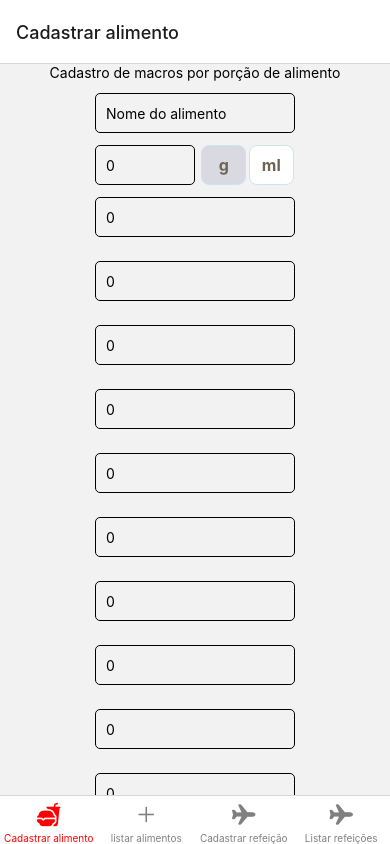
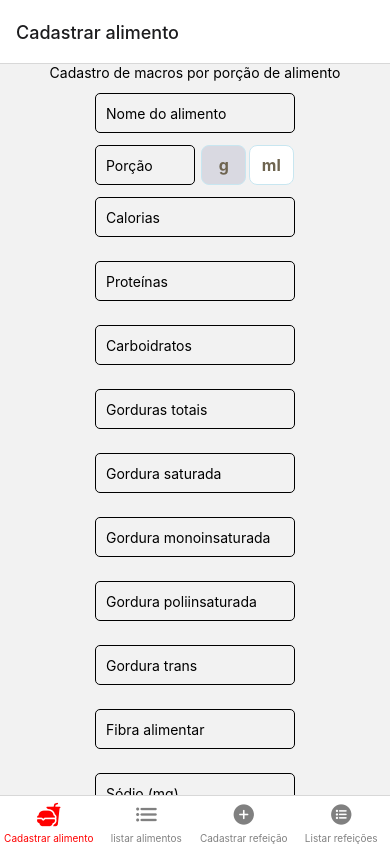
Before and after one commit to julianopaulos/macros-counter, a React Native app: screen /FoodMacrosAdd in a window 390 px wide. Built offline with nearby package versions, Linux system fonts and the light colour scheme; no server answers.

Commit message:
adjust icons, add new page

```diff
--- a/App.js
+++ b/App.js
@@ -5,7 +5,7 @@ import { Ionicons } from '@expo/vector-icons';
 import FoodMacrosAdd from './Pages/FoodMacrosAdd';
 import FoodMacrosList from './Pages/FoodMacrosList';
 import DailyMacrosAdd from './Pages/DailyMacrosAdd';
-import DailyMacrosList from './Pages/DailyMacrosList';
+import DailyMealsList from './Pages/DailyMealsList';
 
 const Tab = createBottomTabNavigator();
 
@@ -22,8 +22,14 @@ export default function App() {
                 iconName = 'fast-food'
                 break;
               case 'FoodMacrosList':
-                iconName = 'add'
+                iconName = 'list'
                 break;
+              case 'DailyMacrosAdd':
+                iconName = 'add-circle'
+              break;
+              case 'DailyMealsList':
+                iconName = 'list-circle'
+              break;
               default:
                 iconName = 'airplane'
             }
@@ -50,8 +56,8 @@ export default function App() {
           options={{title: 'Cadastrar refeição'}}
         />
         <Tab.Screen
-          name='DailyMacrosList'
-          component={DailyMacrosList}
+          name='DailyMealsList'
+          component={DailyMealsList}
           options={{title: 'Listar refeições'}}
         />
       </Tab.Navigator>
--- a/Pages/DailyMacrosAdd/index.js
+++ b/Pages/DailyMacrosAdd/index.js
@@ -1,5 +1,5 @@
 import React, { useState, useEffect } from 'react'
-import { StyleSheet, Text, View } from 'react-native'
+import { StyleSheet, Text, View, Alert } from 'react-native'
 import DefaultInputText from '../../Components/DefaultInputText'
 import CustomRadioButton from '../../Components/CustomRadioButton'
 import DefaultButton from '../../Components/DefaultButton';
@@ -57,24 +57,24 @@ function DailyMacrosAdd() {
     try {
       await addDailyMacros(data);
       //display success message
-      // Alert.alert(`Alimento ${name} cadastrado com sucesso!`, 'Tudo certo, pode cadastrar o próximo!', [
-      //   {
-      //     text: 'Ok',
-      //     style: 'default',
-      //   },
-      // ]);
+      Alert.alert(`Refeição cadastrada com sucesso!`, 'Tudo certo, pode cadastrar o próximo!', [
+        {
+          text: 'Ok',
+          style: 'default',
+        },
+      ]);
 
       setPortion('0');
       setPortionType('g');
       setSelectedFood({});
     } catch (error) {
       console.log('error', error.message);
-      // Alert.alert(`Erro ao cadastrar o refeição!`, 'Ops, verifique os campos e tente novamente!', [
-      //   {
-      //     text: 'Ok',
-      //     style: 'default',
-      //   },
-      // ]);
+      Alert.alert(`Erro ao cadastrar o refeição!`, 'Ops, verifique os campos e tente novamente!', [
+        {
+          text: 'Ok',
+          style: 'default',
+        },
+      ]);
     }
   };
 
@@ -157,7 +157,7 @@ function DailyMacrosAdd() {
       </View>
       <DefaultButton
         handlePress={async () => await handleSubmit()}
-        title='Cadastrar alimento'
+        title='Cadastrar refeição'
         fontSize={18}
       />
     </View>
--- a/Pages/DailyMacrosList/index.js
+++ /dev/null
@@ -1,12 +0,0 @@
-import React from 'react'
-import { Text, View } from 'react-native'
-
-function DailyMacrosList() {
-  return (
-    <View>
-      <Text>Listagem de refeição</Text>
-    </View>
-  )
-}
-
-export default DailyMacrosList
--- /dev/null
+++ b/Pages/DailyMealsList/index.js
@@ -0,0 +1,95 @@
+import React, { useEffect, useState } from 'react'
+import { View, Text, StyleSheet } from 'react-native'
+import DefaultScrollView from '../../Components/DefaultScrollView';
+import { listDailyMeals } from '../../services/getDataFromCollection'
+import { useIsFocused } from '@react-navigation/core';
+
+const styles = StyleSheet.create({
+  container: {
+    display: 'flex',
+    flex: 1,
+    width: '90%',
+    flexDirection: 'column',
+    borderWidth: 2,
+    borderColor: 'rgba(50, 50, 50, .6)',
+    borderRadius: 3,
+    margin: 10,
+    padding: 2
+  },
+  titleContainer: {
+    flexDirection: 'row',
+    justifyContent: 'space-evenly',
+    borderBottomWidth: 2,
+    borderBottomColor: 'rgba(50, 50, 50, .6)',
+  },
+  title: {
+    fontSize: 20,
+    flex: 1,
+    flexWrap: 'wrap',
+    textAlign: 'center',
+  },
+  table: {
+    flexDirection: 'row',
+    justifyContent: 'space-around'
+  },
+  line: {
+    borderBottomWidth: 1,
+    borderBottomColor: 'rgba(50, 50, 50, .6)',
+  }
+});
+
+function DailyMealsList() {
+  const isFocused = useIsFocused();
+  const [dailyMealsList, setDailyMealsList] = useState([]);
+
+  const loadData = async () => {
+    setDailyMealsList(await listDailyMeals());
+  }
+
+  useEffect(() => {
+    loadData();
+  }, [isFocused]);
+
+  return (
+    <DefaultScrollView>
+      {dailyMealsList.map((meal) => {
+        return (
+          <View key={meal.id} style={styles.container}>
+            <View style={styles.titleContainer}>
+              <Text style={styles.title}>{meal.selectedFood.name}</Text>
+              <Text style={styles.title}>({meal.selectedFood.calories * meal.portion} Calorias)</Text>
+            </View>
+            <View style={styles.table}>
+              <View>
+                <Text style={styles.line}>Quantidade</Text>
+                <Text style={styles.line}>Proteínas</Text>
+                <Text style={styles.line}>Carboidratos</Text>
+                <Text style={styles.line}>Gorduras Totais</Text>
+                <Text style={styles.line}>Gorduras Saturadas</Text>
+                <Text style={styles.line}>Gorduras Monoinsaturada</Text>
+                <Text style={styles.line}>Gorduras Poliinsaturada</Text>
+                <Text style={styles.line}>Gorduras Trans</Text>
+                <Text style={styles.line}>Fibra Alimentar</Text>
+                <Text>Sódio</Text>
+              </View>
+              <View>
+                <Text style={styles.line}>{meal.portion} {meal.portionType}</Text>
+                <Text style={styles.line}>{meal.portion * meal.selectedFood.proteins} g</Text>
+                <Text style={styles.line}>{meal.portion * meal.selectedFood.carbos} g</Text>
+                <Text style={styles.line}>{meal.portion * meal.selectedFood.totalFat} g</Text>
+                <Text style={styles.line}>{meal.portion * meal.selectedFood.saturatedFat} mg</Text>
+                <Text style={styles.line}>{meal.portion * meal.selectedFood.monounsaturatedFat} mg</Text>
+                <Text style={styles.line}>{meal.portion * meal.selectedFood.polyunsaturatedFat} mg</Text>
+                <Text style={styles.line}>{meal.portion * meal.selectedFood.transFat} mg</Text>
+                <Text style={styles.line}>{meal.portion * meal.selectedFood.dietaryFiber} mg</Text>
+                <Text>{meal.portion * meal.selectedFood.sodium} mg</Text>
+              </View>
+            </View>
+          </View>
+        );
+      })}
+    </DefaultScrollView>
+  )
+}
+
+export default DailyMealsList
--- a/Pages/FoodMacrosAdd/index.js
+++ b/Pages/FoodMacrosAdd/index.js
@@ -19,18 +19,18 @@ const styles = StyleSheet.create({
 
 function FoodMacrosAdd() {
   const [name, setName] = useState('');
-  const [portion, setPortion] = useState('0');
+  const [portion, setPortion] = useState('');
   const [portionType, setPortionType] = useState('g');
-  const [calories, setCalories] = useState('0');
-  const [proteins, setProteins] = useState('0');
-  const [carbos, setCarbos] = useState('0');
-  const [totalFat, setTotalFat] = useState('0');
-  const [saturatedFat, setSaturatedFat] = useState('0');
-  const [monounsaturatedFat, setMonounsaturatedFat] = useState('0');
-  const [polyunsaturatedFat, setPolyunsaturatedFat] = useState('0');
-  const [transFat, setTransFat] = useState('0');
-  const [dietaryFiber, setDietaryFiber] = useState('0');
-  const [sodium, setSodium] = useState('0');
+  const [calories, setCalories] = useState('');
+  const [proteins, setProteins] = useState('');
+  const [carbos, setCarbos] = useState('');
+  const [totalFat, setTotalFat] = useState('');
+  const [saturatedFat, setSaturatedFat] = useState('');
+  const [monounsaturatedFat, setMonounsaturatedFat] = useState('');
+  const [polyunsaturatedFat, setPolyunsaturatedFat] = useState('');
+  const [transFat, setTransFat] = useState('');
+  const [dietaryFiber, setDietaryFiber] = useState('');
+  const [sodium, setSodium] = useState('');
 
   const handleSubmit = async () => {
     data = {
@@ -59,18 +59,18 @@ function FoodMacrosAdd() {
         },
       ]);
       setName('')
-      setPortion('0')
+      setPortion('')
       setPortionType('g')
-      setCalories('0')
-      setProteins('0')
-      setCarbos('0')
-      setTotalFat('0')
-      setSaturatedFat('0')
-      setMonounsaturatedFat('0')
-      setPolyunsaturatedFat('0')
-      setTransFat('0')
-      setDietaryFiber('0')
-      setSodium('0')
+      setCalories('')
+      setProteins('')
+      setCarbos('')
+      setTotalFat('')
+      setSaturatedFat('')
+      setMonounsaturatedFat('')
+      setPolyunsaturatedFat('')
+      setTransFat('')
+      setDietaryFiber('')
+      setSodium('')
     } catch (error) {
       console.log('error', error.message);
       Alert.alert(`Erro ao cadastrar o alimento ${name}!`, 'Ops, verifique os campos e tente novamente!', [
--- a/services/getDataFromCollection.js
+++ b/services/getDataFromCollection.js
@@ -20,10 +20,15 @@ const getDataFromCollection = async (collectionName, id) => {
 };
 
 
-const listFood = async() => {
+const listFood = async () => {
   return await getDataFromCollection('food-macros');
 };
 
+const listDailyMeals = async () => {
+  return await getDataFromCollection('daily-macros')
+};
+
 export {
-  listFood
+  listFood,
+  listDailyMeals
 }
```
